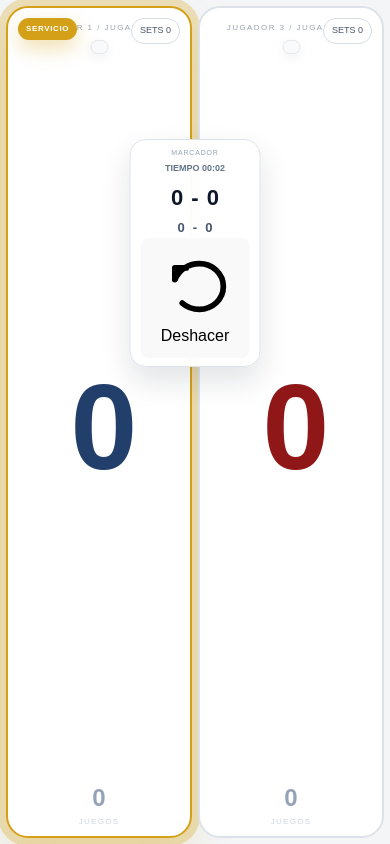
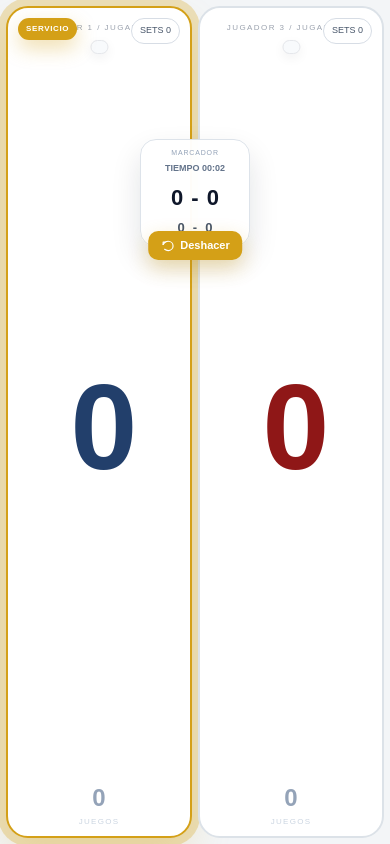
Before and after one commit to AGPadel/click-flic, a React (Vite) app: page / in a window 390 px wide. Both pictures are taken after a click on the button "Comenzar partido". Built offline with nearby package versions, Linux system fonts and the light colour scheme.

Commit message:
Boton deshacer rectangular dorado

```diff
--- a/src/App.css
+++ b/src/App.css
@@ -482,3 +482,47 @@ input {
     font-size: 20px;
   }
 }
+
+.undo-gold-pill {
+  position: absolute;
+  left: 50%;
+  bottom: -18px;
+  transform: translateX(-50%);
+  display: flex;
+  align-items: center;
+  justify-content: center;
+  gap: 8px;
+  padding: 8px 16px;
+  border: 0;
+  border-radius: 12px;
+  background: #d4a017;
+  color: #ffffff;
+  font-size: 13px;
+  font-weight: 700;
+  cursor: pointer;
+  box-shadow: 0 8px 20px rgba(212, 160, 23, 0.32);
+}
+
+.undo-gold-pill:hover {
+  filter: brightness(1.05);
+}
+
+.undo-inline-icon {
+  width: 16px;
+  height: 16px;
+}
+
+@media (max-width: 760px) {
+  .undo-gold-pill {
+    bottom: -14px;
+    padding: 6px 12px;
+    font-size: 11px;
+    border-radius: 10px;
+    gap: 6px;
+  }
+
+  .undo-inline-icon {
+    width: 14px;
+    height: 14px;
+  }
+}
--- a/src/App.jsx
+++ b/src/App.jsx
@@ -212,7 +212,13 @@ function useMatchState(matchId) {
     let type = "point";
 
     if (pointResult.gameWinner) {
-      const setResult = resolveSet(state.games1, state.games2, state.sets1, state.sets2, pointResult.gameWinner);
+      const setResult = resolveSet(
+        state.games1,
+        state.games2,
+        state.sets1,
+        state.sets2,
+        pointResult.gameWinner
+      );
 
       next = {
         ...next,
@@ -428,7 +434,7 @@ function ViewMode({ state, undo }) {
           </div>
 
           <button
-            className="undo-gold-button"
+            className="undo-gold-pill"
             onClick={undo}
             title="Deshacer último punto"
             aria-label="Deshacer último punto"
```
